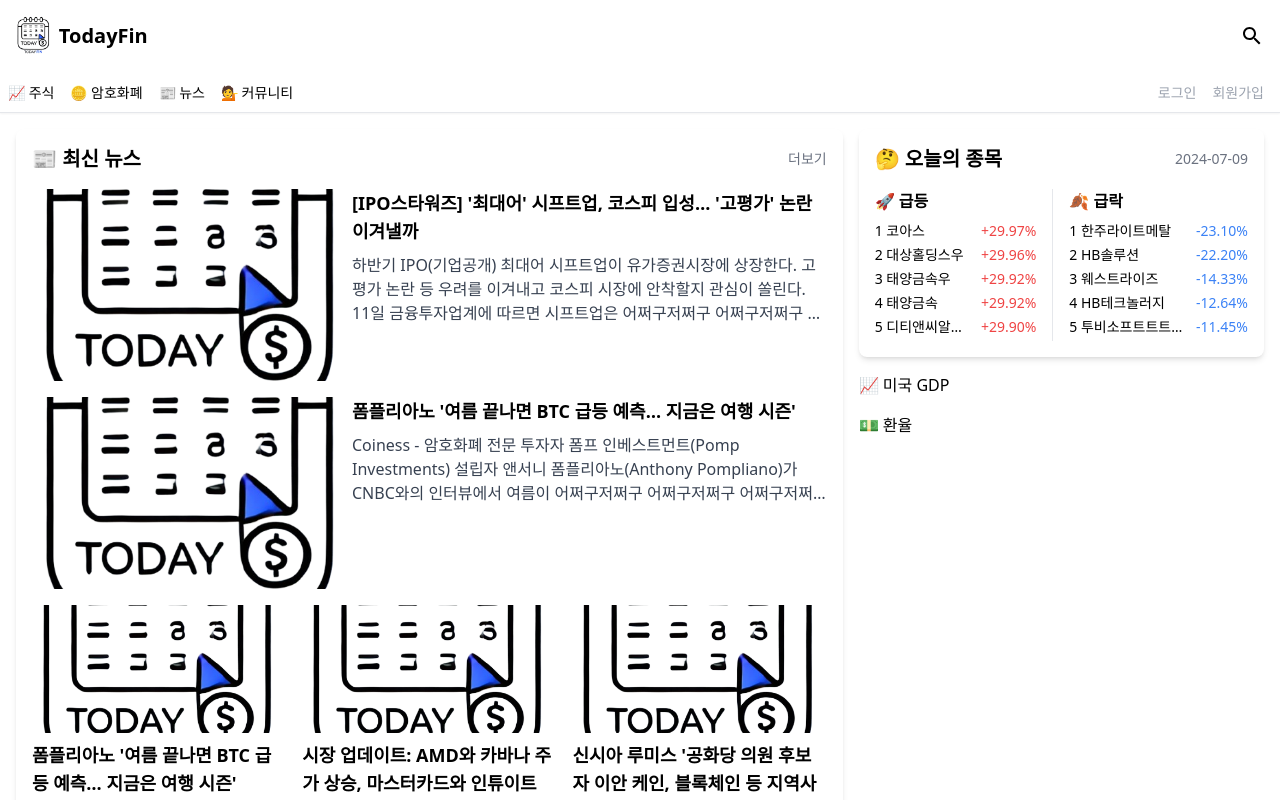
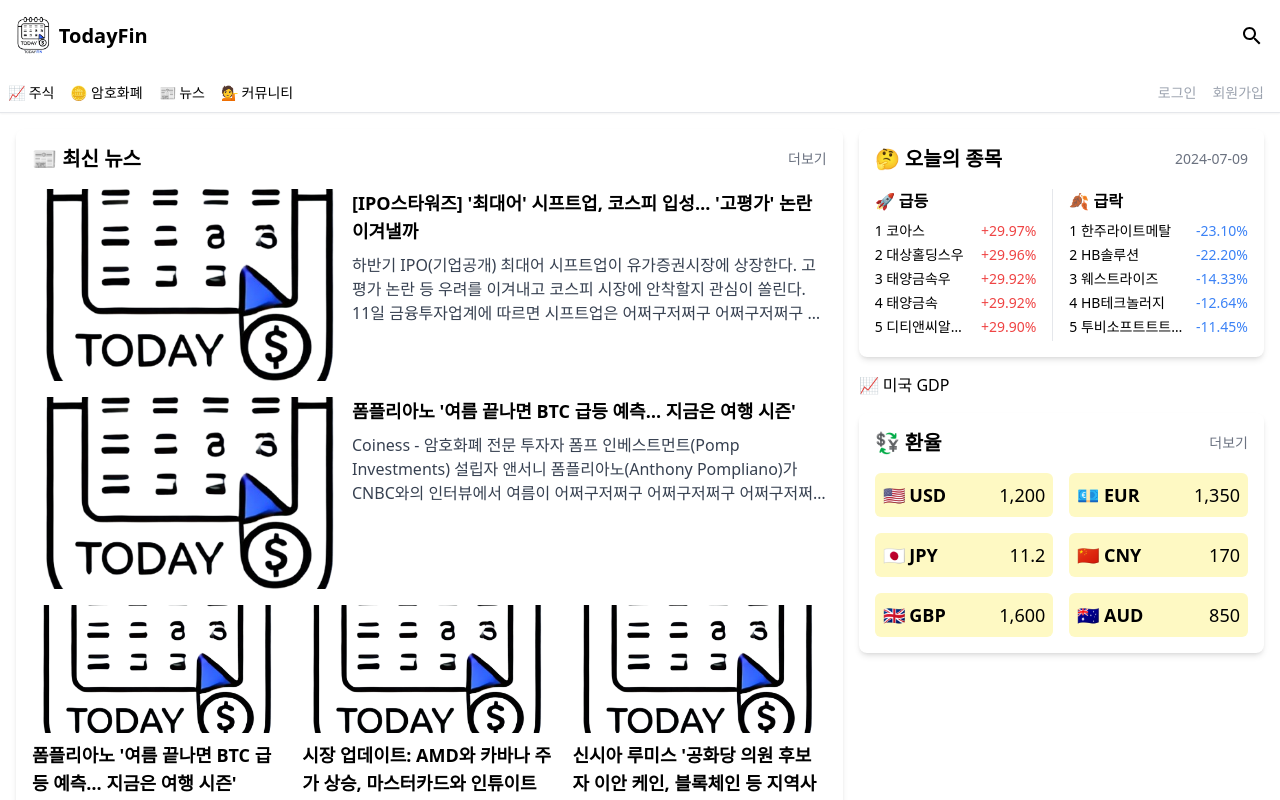
Before and after one commit to TodayFin/todayfin-fe, a Next.js app: page / in a window 1280 px wide. Shown: the top 800 px of the page. Built offline with nearby package versions, Linux system fonts and the light colour scheme.

Commit message:
feat: 환율 컴포넌트 구현

```diff
--- a/src/app/components/ExchangeRate.js
+++ b/src/app/components/ExchangeRate.js
@@ -1,9 +1,28 @@
 const ExchangeRate = () => {
-    return (
-      <div>
-        <h2>💵 환율</h2>
+  const exchangeRates = [
+    { currency: "🇺🇸 USD", rate: "1,200" },
+    { currency: "💶 EUR", rate: "1,350" },
+    { currency: "🇯🇵 JPY", rate: "11.2" },
+    { currency: "🇨🇳 CNY", rate: "170" },
+    { currency: "🇬🇧 GBP", rate: "1,600" },
+    { currency: "🇦🇺 AUD", rate: "850" },
+  ];
+  return (
+    <div className="p-4 bg-white shadow-md rounded-lg">
+      <div className="flex justify-between items-center mb-4">
+        <h2 className="text-xl font-bold">💱 환율</h2>
+        <span className="text-gray-500 text-sm cursor-pointer">더보기</span>
       </div>
-    );
-  };
+      <div className="grid grid-cols-2 gap-4">
+        {exchangeRates.map((rate, index) => (
+          <div key={index} className="bg-yellow-100 rounded-md p-2 flex items-center justify-between">
+            <p className="text-lg font-semibold mr-2">{rate.currency}</p>
+            <p className="text-lg">{rate.rate}</p>
+          </div>
+        ))}
+      </div>
+    </div>
+  );
+};
 
-  export default ExchangeRate;
+export default ExchangeRate;
```
